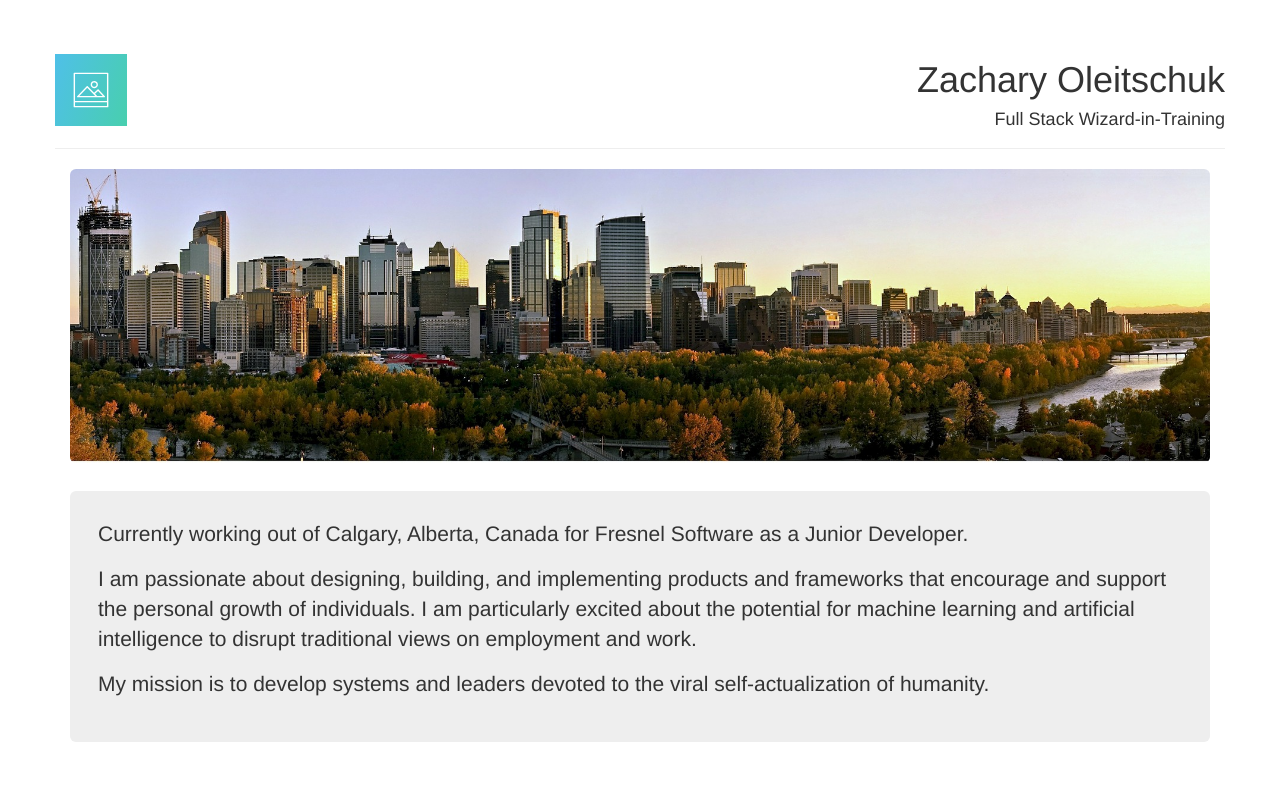
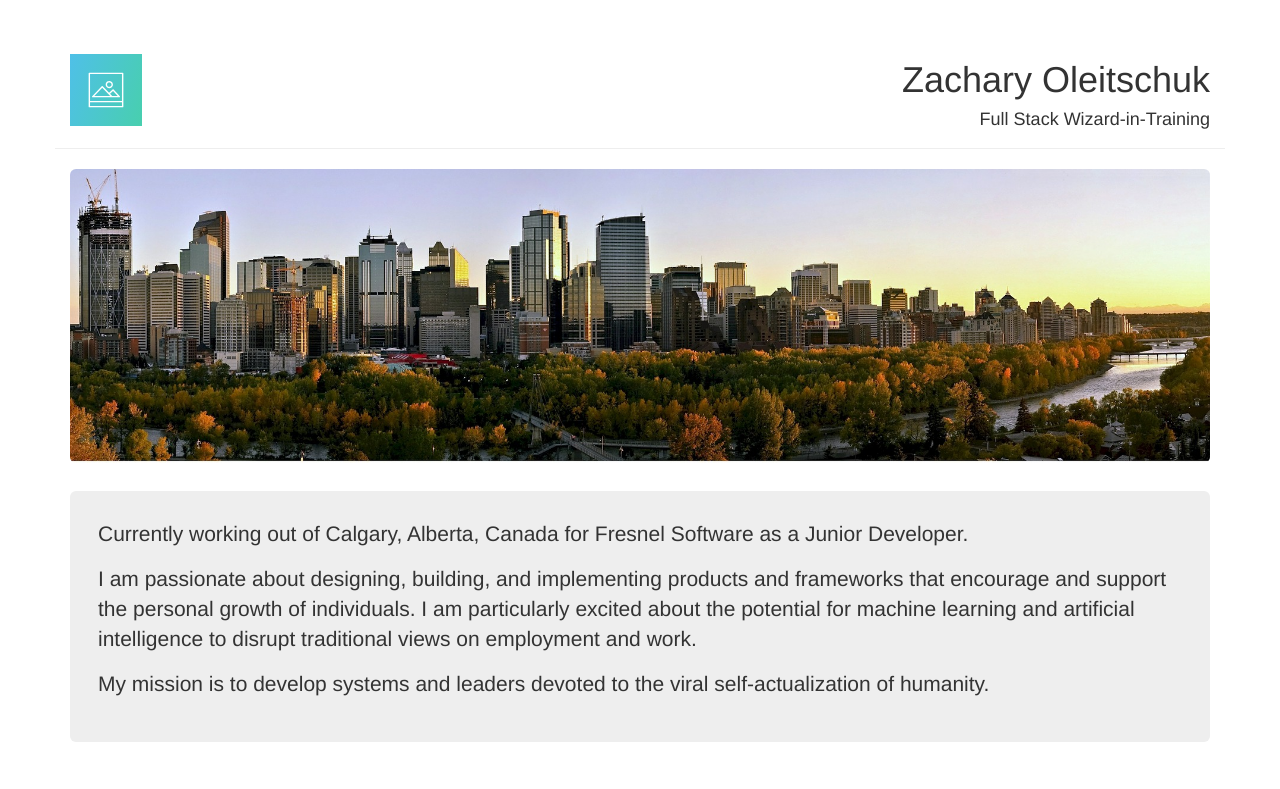
Before and after one commit to zoleitschuk/portfolio_site, a plain HTML site: page index.html in a window 1280 px wide. Shown: the top 789 px of the page. Drawn offline with nearby package versions, Linux system fonts and the light colour scheme.

Commit message:
fix header to be more compliant with bootstrap

```diff
--- a/index.html
+++ b/index.html
@@ -15,11 +15,13 @@
 </head>
 <body class="container">
 	<!--website header -->
-	<header class="page-header header row">
-		<img class="header-logo img-responsive" src="img/logo.svg" alt="Website logo">
-		<div class="header-content">
-			<h1>Zachary Oleitschuk</h1>
-			<h4>Full Stack Wizard-in-Training</h4>
+	<header class="page-header row">
+		<div class="col-md-12 header">
+			<img class="header-logo img-responsive" src="img/logo.svg" alt="Website logo">
+			<div class="header-content">
+				<h1>Zachary Oleitschuk</h1>
+				<h4>Full Stack Wizard-in-Training</h4>
+			</div>
 		</div>
 	</header>
 
```
